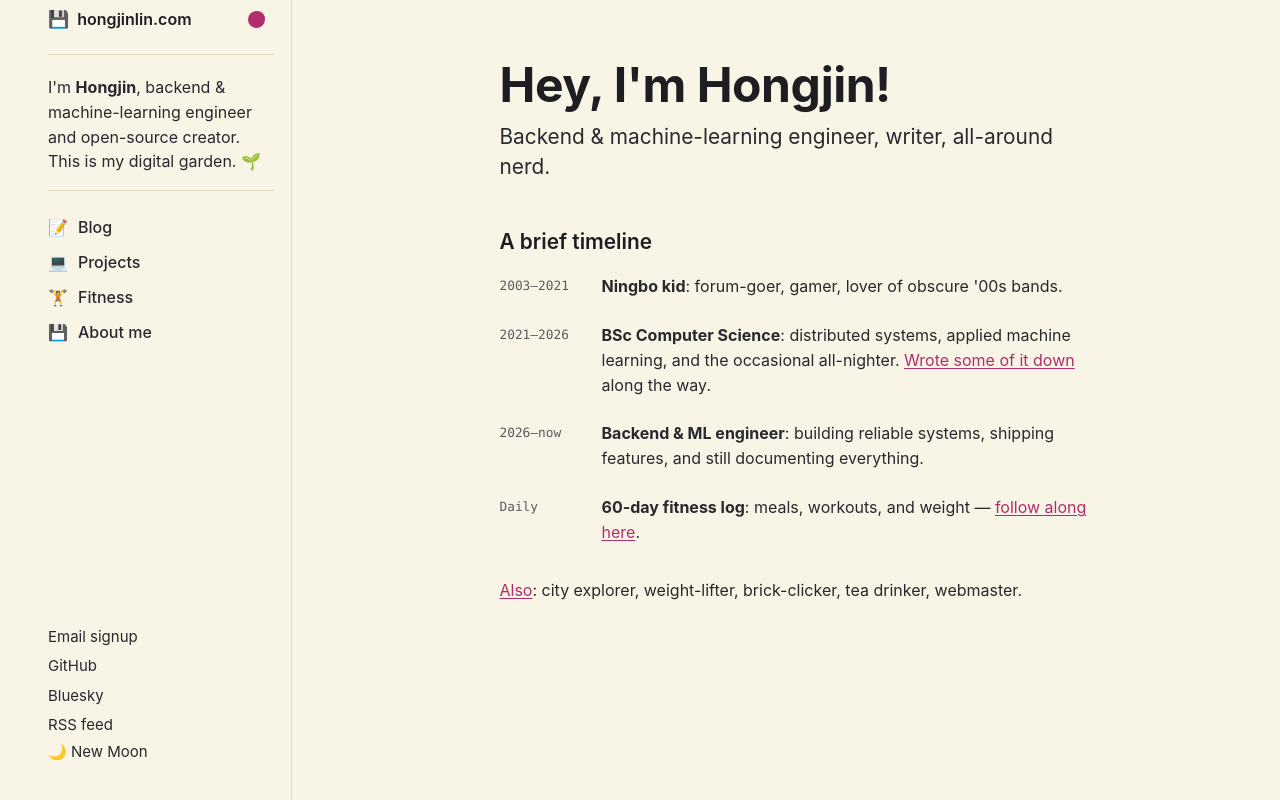
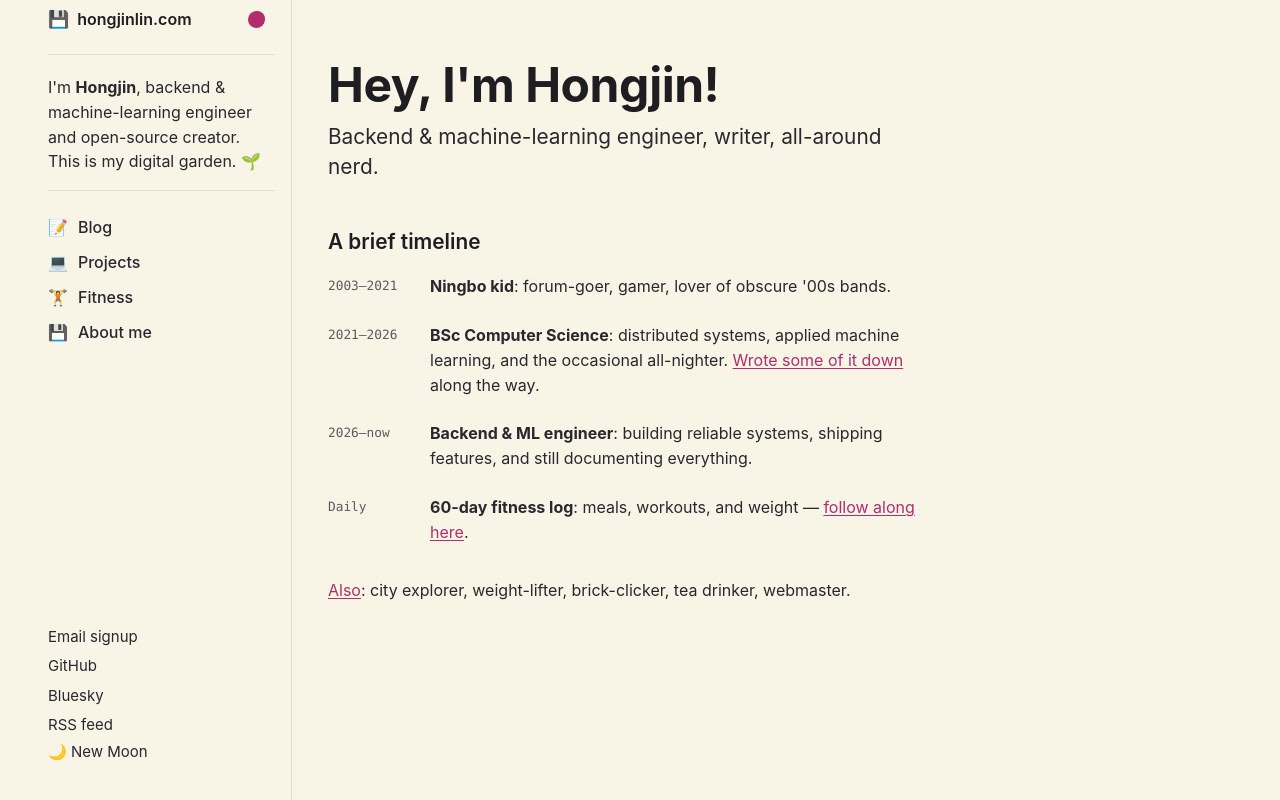
Before and after one commit to Hongjin-Lin/portfolio-site, a React (Vite) app: page / in a window 1280 px wide. Built offline with nearby package versions, Linux system fonts and the light colour scheme; a web font is replaced by a local one.

Commit message:
Content column fixed 35px from sidebar divider (removed auto-centering and stray margin)

```diff
--- a/src/styles.css
+++ b/src/styles.css
@@ -55,9 +55,9 @@ html[data-tn-dark="1"] .tn-nav a:hover { background: rgba(255, 255, 255, .06); }
 .tn-sec--foot a:hover, .tn-moon:hover { color: var(--tn-accent); }
 
 /* ===== main column ===== */
-.tn-main { margin-left: 316px; padding: 56px 32px 64px 35px; }
+.tn-main { margin-left: 293px; padding: 56px 32px 64px 35px; }
 .tn-sec--nonav { border-bottom: 0; }
-.tn-col { max-width: 600px; margin-inline: auto; }
+.tn-col { max-width: 600px; }
 .tn-col h1 { font-size: 48px; font-weight: 700; line-height: 1.2; letter-spacing: -.01em; margin: 0 0 8px; color: var(--tn-heading); }
 .tn-lead { font-size: 20.8px; line-height: 1.45; margin: 0 0 8px; }
 .tn-col h2 { font-size: 20.8px; margin: 44px 0 12px; }
```
